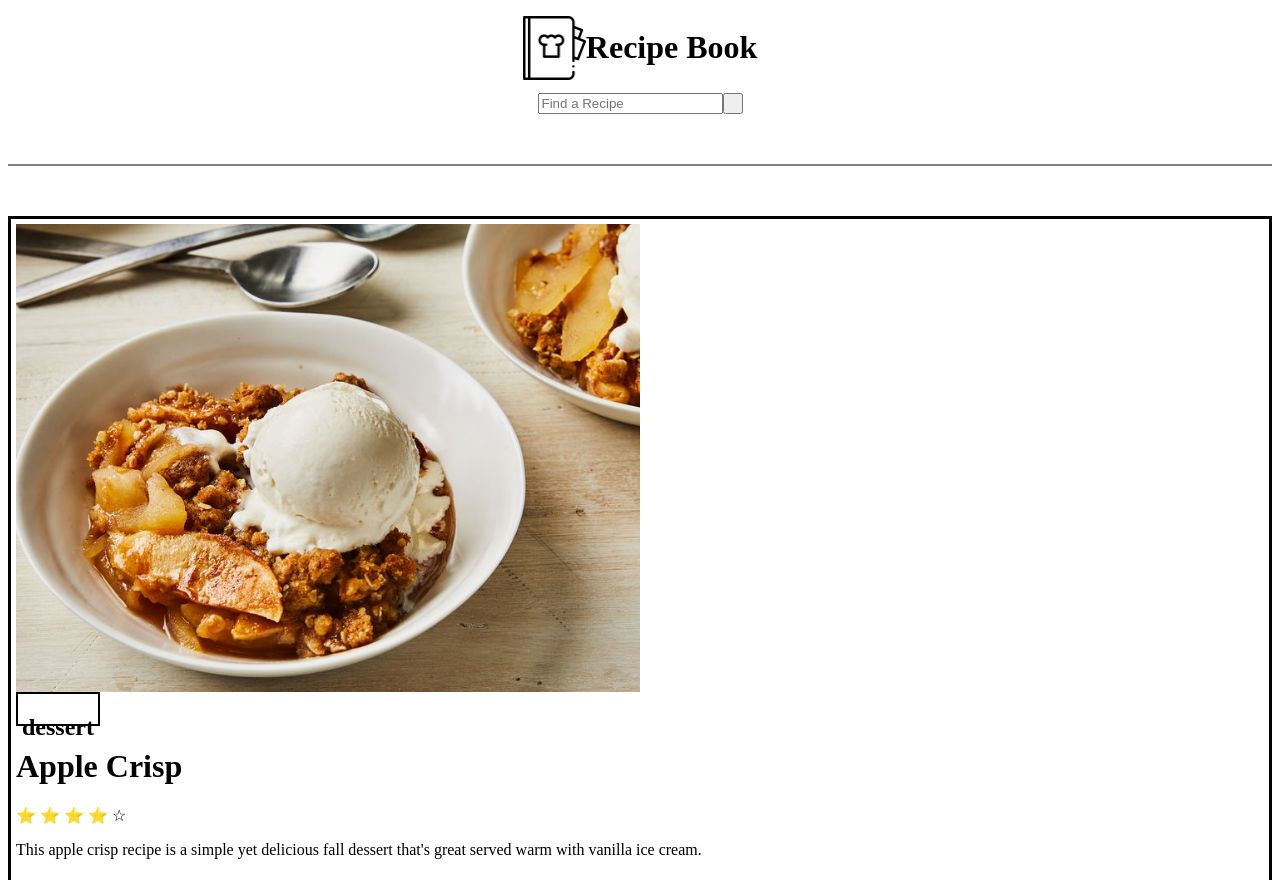
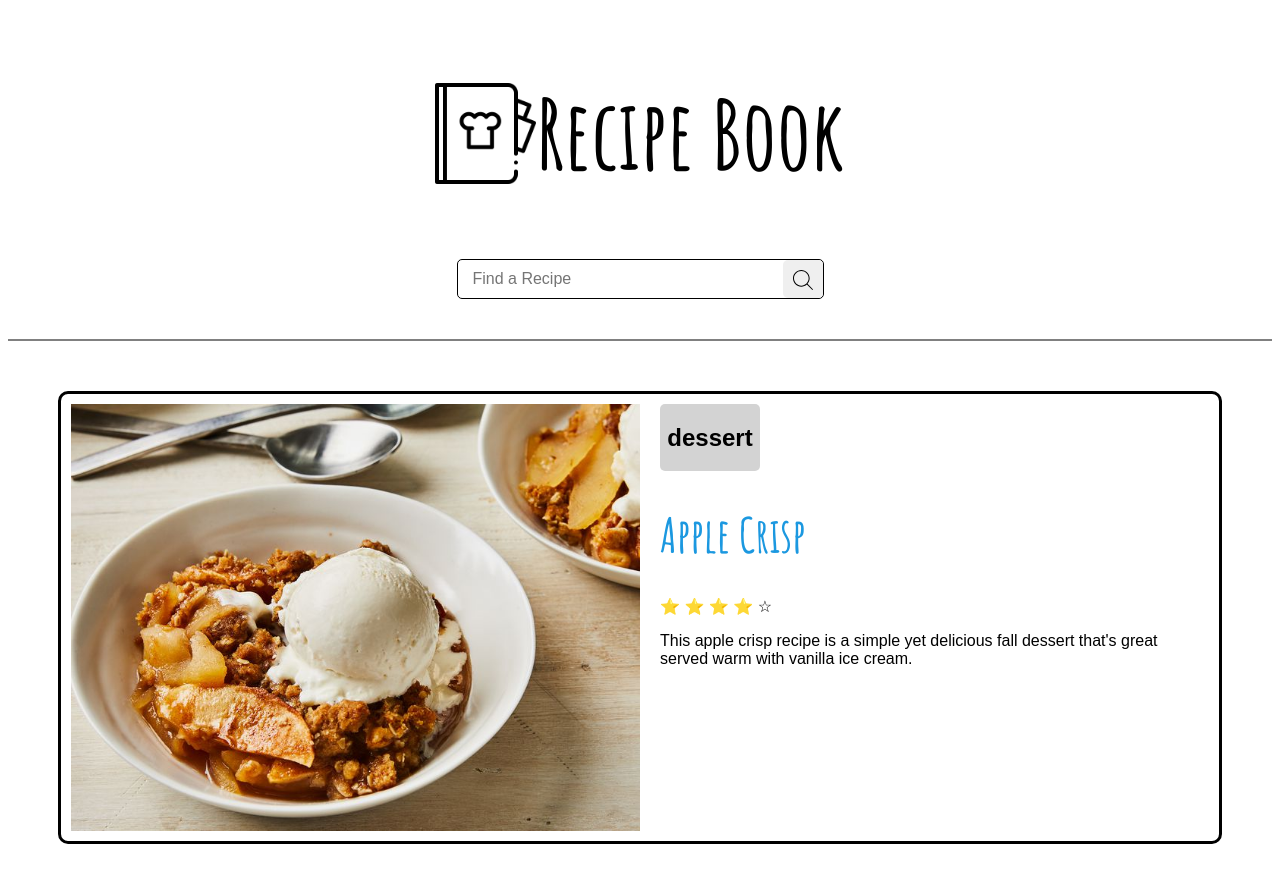
Before and after one commit to tylerburdett7/wdd131, a plain HTML site: page recipe/index.html in a window 1280 px wide. Shown: the top 880 px of the page. Drawn offline with Linux system fonts and the light colour scheme.

Commit message:
recipe part 1 complete

```diff
--- a/recipe/index.html
+++ b/recipe/index.html
@@ -1,5 +1,6 @@
 <!DOCTYPE html>
 <html lang="en">
+
 <head>
     <meta charset="UTF-8">
     <meta name="viewport" content="width=device-width, initial-scale=1.0">
@@ -7,7 +8,9 @@
     <link rel="stylesheet" href="styles.css">
     <script src="main.js"></script>
     <script src="recipes.mjs"></script>
+    <link rel="stylesheet" href="https://fonts.googleapis.com/css2?family=Amatic+SC:wght@400;700&display=swap">
 </head>
+
 <body>
     <header>
         <img src="images/recipe-book.png" alt="recipebooklogo">
@@ -17,14 +20,16 @@
         <form id="recipe-search">
             <div class="search">
                 <input type="text" id="search" name="search" placeholder="Find a Recipe" required>
-            </div>
                 <button type="submit" class="search-button">
                     <img src="images/search.svg" alt="Search" class="search-icon">
                 </button>
+            </div>
+
         </form>
 
         <div class="recipe-container">
             <img src="images/apple-crisp.jpg" alt="apple-crisp">
+<div class="recipe-description-container">
                 <div class="recipe-tag">
                     <h2>dessert</h2>
                 </div>
@@ -32,10 +37,7 @@
                     <h1>Apple Crisp</h1>
                 </div>
                 <div class="rating">
-                <span
-	            class="rating"
-	            role="img"
-	            aria-label="Rating: 4 out of 5 stars">
+                    <span class="rating" role="img" aria-label="Rating: 4 out of 5 stars">
                         <span aria-hidden="true" class="icon-star">⭐</span>
                         <span aria-hidden="true" class="icon-star">⭐</span>
                         <span aria-hidden="true" class="icon-star">⭐</span>
@@ -44,7 +46,9 @@
                     </span>
                 </div>
                 <div class="description">
-                <p>This apple crisp recipe is a simple yet delicious fall dessert that's great served warm with vanilla ice cream.</p>
+                    <p>This apple crisp recipe is a simple yet delicious fall dessert that's great served warm with
+                        vanilla ice cream.</p>
+                </div>
             </div>
         </div>
 
@@ -56,7 +60,9 @@
             <a href="#"><img src="images/youtube_icon.svg" alt="youtube icon"></a>
             <a href="#"><img src="images/pinterest_icon.svg" alt="pinterest icon"></a>
         </div>
-        <a href="https://www.flaticon.com/free-icons/recipe" title="recipe icons">Recipe icons created by Freepik - Flaticon</a>
+        <a href="https://www.flaticon.com/free-icons/recipe" title="recipe icons">Recipe icons created by Freepik -
+            Flaticon</a>
     </footer>
 </body>
+
 </html>
--- a/recipe/styles.css
+++ b/recipe/styles.css
@@ -1,10 +1,16 @@
 @import url('https://fonts.googleapis.com/css2?family=Amatic+SC:wght@400;700&display=swap');
 
+:root {
+ --primary-color: #1B98E0;
+ --secondary-color: #59c3c3;
+ --text-dark: #333;
+ --text-light: #ebebeb;
+ --primary-font: Arial, Helvetica,sans-serif;
+ --secondary-font: "Amatic SC";
+}
+
 h1 {
-    font-family: 'Amatic+sc'
-}
-img {
-	max-width: 2%;
+    font-family: 'Amatic SC'
 }
 
 header {
@@ -12,55 +18,112 @@ header {
     flex-direction: row;
     flex-shrink: 0;
     justify-content: center;
-    font-family: 'Amatic+SC'
+    font-size: 300%;
 }
 
 header img {
-    max-width: 5%;
+    max-width: 8%;
     align-self: center;
 }
 
 #recipe-search {
-    padding-top: 50px;
+    padding-top: 0px;
     display: flex;
     flex-direction: row;
     flex-shrink: 0;
     justify-content: center;
-    padding: 5px;
-    padding-bottom: 50px;
+    padding-bottom: 20px;
     border-bottom: 2px solid gray;
+}
 
+.search {
+    display: flex;
+    align-items: center;
+    justify-content: center;
+    margin-bottom: 20px;
+    border: 1px solid black;
+    border-radius: 5px;
+}
+
+.search input[type="text"] {
+    width: 300px;
+    margin-left: 5px;
+    padding: 10px;
+    font-size: 16px;
+    border: none;
+}
+.search input[type="text"]:focus {
+    outline: none;
 }
 
 .search-button {
-    width: 20px;
-    height: auto;
-    display: flex;
-    align-items: center;
-
+    border: none;
+    border-radius: 5px;
+    padding: 10px;
+    cursor: pointer;
+    height: 38px;
 }
 
+.search-button img {
+    width: 20px;
+    height: 20px;
+    padding: 0;
+    margin: 0;
+    object-fit: scale-down;
+}
 .recipe-container {
     margin-top: 50px;
     border: 3px solid black;
-    padding: 5px;
+    border-radius: 10px;
+    padding: 10px;
     display: flex;
-    flex-flow: column wrap;
     justify-content: center;
     align-content: space-between;
+    margin-left: 50px;
+    margin-right: 50px;
+}
+
+.recipe-description-container {
+    display: flex;
+    flex-direction: column;
+    padding-left: 20px;
+}
+.recipe-description-container h1 {
+    color: var(--primary-color);
+    font-size: 3em;
+}
+.recipe-description-container {
+    font-family: Arial, Helvetica, sans-serif
 }
 
 .recipe-container img {
     max-width: 50%;
 }
 .recipe-tag {
-    border: 2px solid black;
-    max-width: 80px;
-    max-height: 30px;
+    width: 100px;
     text-align: center;
+    border-radius: 5px;
+    background-color: lightgray;
 }
 
 footer {
     padding-top: 50px;
     text-align: center;
 }
+footer img {
+    max-width: 2%;
+}
+footer a {
+    color: var(--primary-color);
+}
+
+
+@media screen and (min-width: 600px) {
+    .recipe-container {
+        margin-top: 50px;
+        border: 3px solid black;
+        border-radius: 10px;
+        padding: 10px;
+        justify-content: center;
+    }
+}
```
Lines whose indentation alone changed are shown as unchanged.
